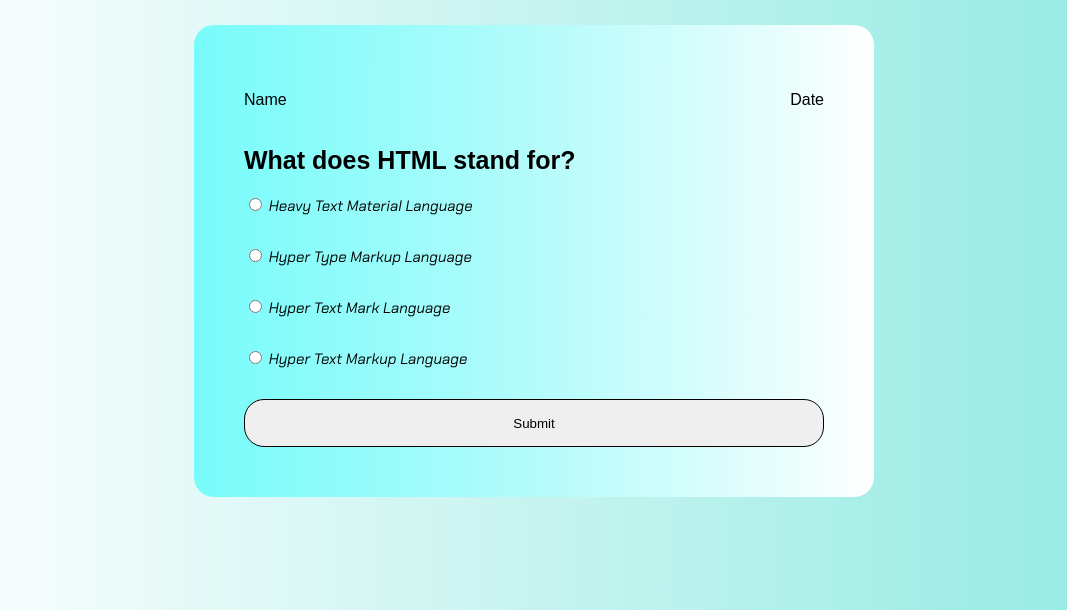
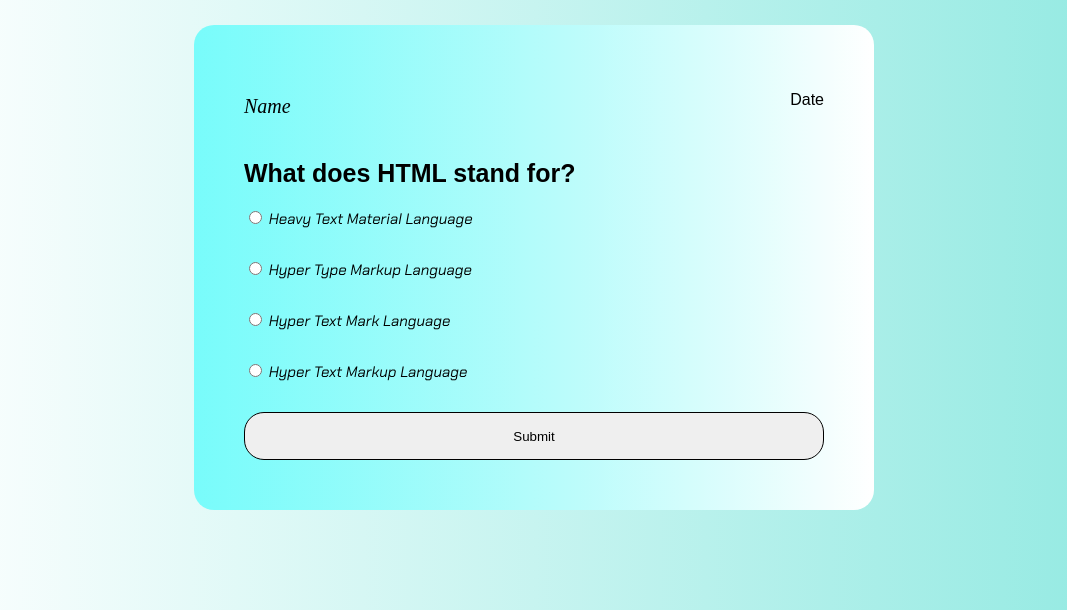
Before and after one commit to DennisMwangi1/Quiz-Board, a plain HTML site: page index.html in a window 1280 px wide. Shown: the part 190-800 px from the top of the page, without its empty margins (106-1173 px from the left). Drawn offline with Linux system fonts and the light colour scheme; a web font is replaced by a local one.

Commit message:
added the font size of the p tag name

```diff
--- a/assets/style.css
+++ b/assets/style.css
@@ -23,6 +23,11 @@ body{
     justify-content: center;
     background-color: gray;
 }
+#username{
+    font-family: 'Times New Roman', Times, serif;
+    font-size: 20px;
+    font-style: italic;
+}
 #quiz{
     padding: 50px;
     background:linear-gradient(to left,rgb(255, 255, 255),rgba(0, 255, 255, 0.473));
```
